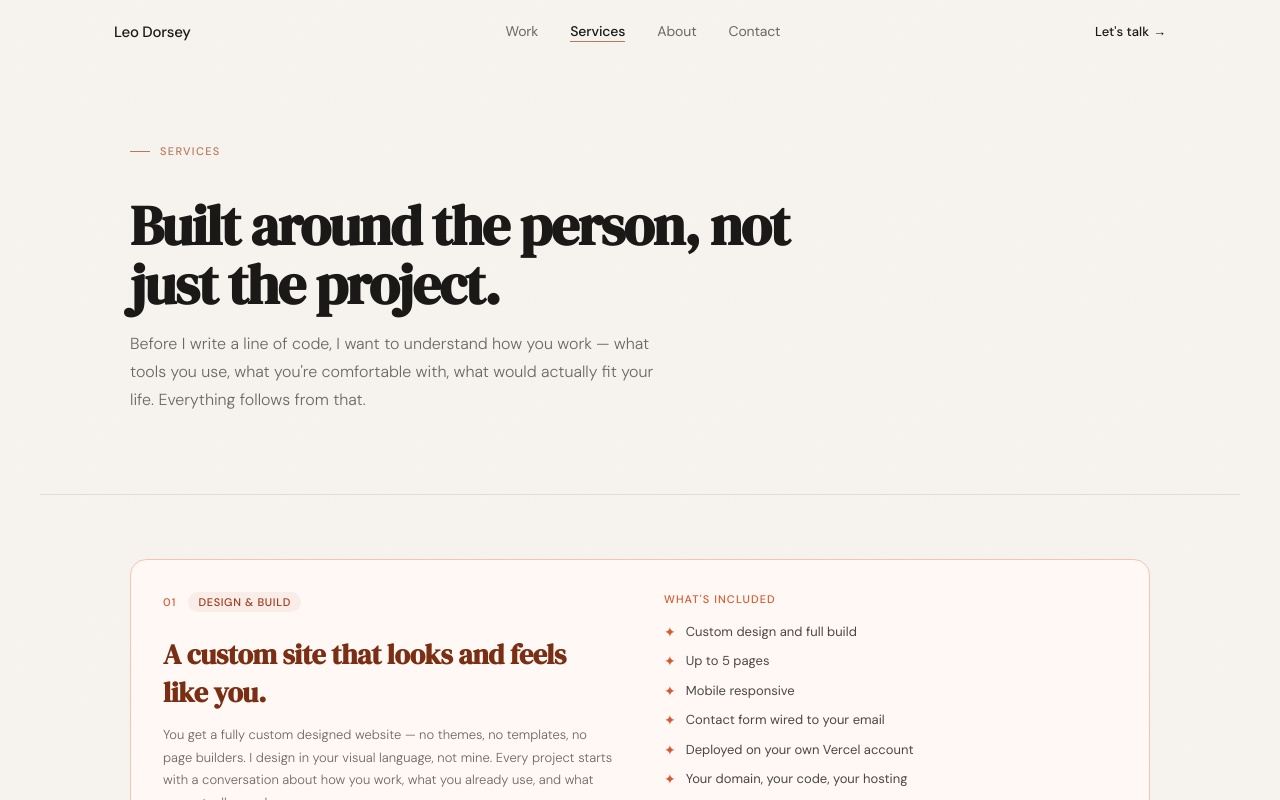
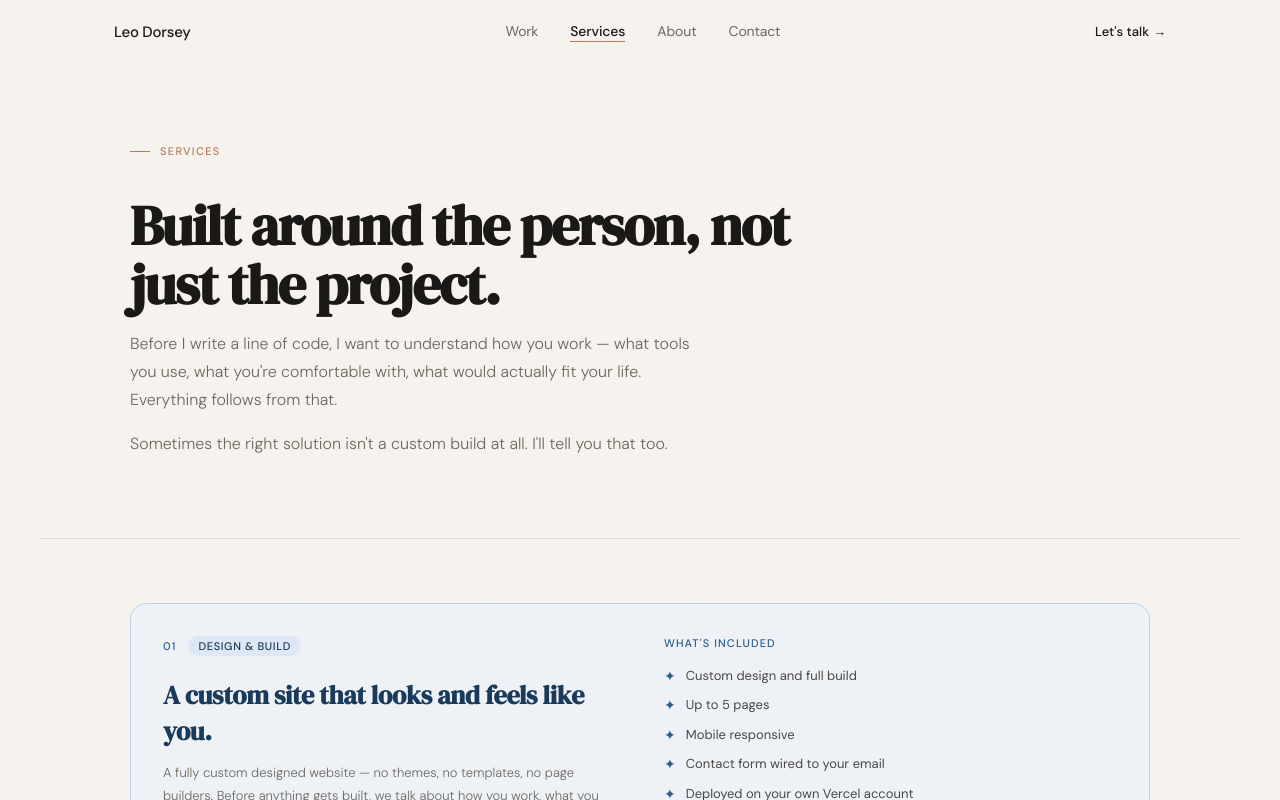
Before and after one commit to lddorse/leodorsey-site, a React (Vite) app: page /services in a window 1280 px wide. Built offline with nearby package versions, Linux system fonts and the light colour scheme.

Commit message:
Refine service descriptions and improve layout
Updated service descriptions and examples for clarity and detail. Adjusted layout and styling for better presentation.

```diff
--- a/src/pages/ServicesPage.jsx
+++ b/src/pages/ServicesPage.jsx
@@ -11,7 +11,7 @@ const services = [
     price: 'From $600',
     timeline: '2–3 weeks',
     who: 'Bars, venues, artists, musicians, small local businesses, nonprofits.',
-    desc: 'You get a fully custom designed website — no themes, no templates, no page builders. I design in your visual language, not mine. Every project starts with a conversation about how you work, what you already use, and what you actually need.',
+    desc: 'A fully custom designed website — no themes, no templates, no page builders. Before anything gets built, we talk about how you work, what you already use, and what you actually need. Sometimes that conversation changes the scope. Sometimes it saves you money. Either way, you get something built for your situation, not a generic one.',
     deliverables: [
       'Custom design and full build',
       'Up to 5 pages',
@@ -22,12 +22,13 @@ const services = [
       '2 rounds of revisions',
       '30 days of post-launch support',
     ],
-    example: 'Our Bar — fundraising landing page for a community bar revival in Penfield, IL.',
-    exampleUrl: 'https://ourbar.com',
-    bg: '#FFF8F5', border: '#F5C4B3',
-    tagBg: '#FAECE7', tagColor: '#993C1D',
-    titleColor: '#7A2E13',
-    accentColor: '#D85A30',
+    example: 'Elo Sec',
+    exampleDesc: 'Custom platform site for a self-hosted security infrastructure project.',
+    exampleUrl: 'https://elosec.tech',
+    bg: '#EEF2F7', border: '#BFD0E8',
+    tagBg: '#DDE7F5', tagColor: '#1A3A5C',
+    titleColor: '#1A3A5C',
+    accentColor: '#2A5C8A',
   },
   {
     n: '02',
@@ -36,20 +37,22 @@ const services = [
     price: 'From $1,500',
     timeline: '3–5 weeks',
     who: 'Independent makers, artists selling prints or merch, nonprofits running campaigns, bars running fundraisers.',
-    desc: 'Stripe integration, inventory management, and checkout flows built around whatever you already use — not whatever\'s easiest for me to build. If you manage your inventory in a spreadsheet, we build around that. No platform fees, no lock-in, no monthly subscription to a store builder.',
+    desc: 'Stripe integration, inventory management, and donation or checkout flows built around whatever you already use — not whatever\'s easiest to build. If you manage inventory in a spreadsheet, we build around that. No platform fees, no lock-in, no monthly subscription to a store builder.',
     deliverables: [
-      'Custom storefront or campaign page design and build',
+      'Custom storefront or fundraising page design and build',
       'Stripe payment integration',
-      'Inventory management built around your existing workflow',
-      'Order confirmation emails',
+      'Inventory or campaign management built around your workflow',
+      'Order or donation confirmation emails',
       'Mobile responsive',
       'Deployed on your own accounts',
       'Your code, your data, your customers',
       '2 rounds of revisions',
       '30 days of post-launch support',
     ],
-    example: 'Sacred Prints — custom e-commerce storefront with Google Sheets inventory sync for a screen printing business.',
-    exampleUrl: 'https://sacred-prints.com',
+    examples: [
+      { name: 'Sacred Prints', desc: 'Custom e-commerce storefront with Google Sheets inventory sync.', url: 'https://sacred-prints.com' },
+      { name: 'Our Bar', desc: 'Donation and fundraising platform for a community bar revival.', url: 'https://ourbarpenfield.com' },
+    ],
     bg: '#FAEEDA', border: '#FAC775',
     tagBg: '#F5DFB0', tagColor: '#633806',
     titleColor: '#633806',
@@ -62,7 +65,7 @@ const services = [
     price: 'From $3,000',
     timeline: '5–10 weeks',
     who: 'Organizations that need user accounts, member portals, dashboards, or anything that requires a database.',
-    desc: 'When you need more than a website — user authentication, a real database, admin dashboards, automated workflows. I build full-stack applications designed for non-technical end users. Security-aware by default, because that\'s my background.',
+    desc: 'When you need more than a website — user authentication, a real database, admin dashboards, automated workflows. Built for non-technical end users who shouldn\'t need to think about the technology. Security-aware by default, because that\'s my background.',
     deliverables: [
       'Full-stack application design and build',
       'User authentication and account management',
@@ -74,7 +77,8 @@ const services = [
       'Documentation so you can manage it yourself',
       '60 days of post-launch support',
     ],
-    example: 'Danville Pedestrian Club — member management, route logging, and event tracking for a local walking club.',
+    example: 'Danville Pedestrian Club',
+    exampleDesc: 'Member management, route logging, and event tracking for a local walking club.',
     exampleUrl: 'https://danville-pedestrian-club.vercel.app',
     bg: '#EAF3DE', border: '#C0DD97',
     tagBg: '#D5EAB7', tagColor: '#27500A',
@@ -91,8 +95,8 @@ const process = [
   },
   {
     n: '02',
-    title: 'We figure out how you work',
-    body: 'Before I write a line of code, I want to understand your workflow — what tools you use, what you\'re comfortable with, what would actually fit your life. The site gets built around those constraints.',
+    title: 'We figure out what you actually need',
+    body: 'Before I write a line of code, I want to understand your situation — what tools you use, what you\'re comfortable with, what would fit your life. Sometimes that changes the scope. Sometimes I recommend something simpler. Either way, you get the right solution.',
   },
   {
     n: '03',
@@ -107,18 +111,22 @@ const process = [
   {
     n: '05',
     title: '50% on launch, everything is yours',
-    body: 'Final payment on launch day. Everything — the code, the domain, the hosting accounts — lives under your name. You could never talk to me again and your site keeps running.',
+    body: 'Final payment on launch day. The code, the domain, the hosting — all under your name. You could never talk to me again and your site keeps running.',
   },
 ];
 
 const faqs = [
+  {
+    q: 'What if I don\'t know what I need?',
+    a: 'That\'s actually where I\'m most useful. Tell me what problem you\'re trying to solve and I\'ll figure out the right approach. Sometimes that\'s a custom build. Sometimes it\'s a simpler tool that costs you nothing. I\'d rather give you the right answer than sell you a project you don\'t need.',
+  },
   {
     q: 'What if I need changes after launch?',
     a: 'Every project includes 30–60 days of post-launch support for bug fixes and small adjustments. After that, I offer ongoing support at an hourly rate, or I can hand off the code and documentation so you or someone else can manage it.',
   },
   {
     q: 'Do I need to know anything technical?',
-    a: 'No. I\'ve built for people who had never heard of a CMS and for developers who wanted a second set of eyes. The whole point is that the end result fits how you actually work — not how a developer thinks you should work.',
+    a: 'No. The whole point is that the end result fits how you actually work — not how a developer thinks you should work. I\'ve built for people who had never heard of a CMS and for people who run their own servers.',
   },
   {
     q: 'What if my budget is smaller than your starting prices?',
@@ -133,10 +141,7 @@ const faqs = [
 function FAQItem({ item }) {
   const [open, setOpen] = useState(false);
   return (
-    <div style={{
-      borderTop: '0.5px solid #E0DDD5',
-      padding: '1.25rem 0',
-    }}>
+    <div style={{ borderTop: '0.5px solid #E0DDD5', padding: '1.25rem 0' }}>
       <button
         onClick={() => setOpen(!open)}
         style={{
@@ -162,8 +167,89 @@ function FAQItem({ item }) {
   );
 }
 
+function ServiceCard({ s }) {
+  const ref = useScrollReveal({ threshold: 0.08 });
+  return (
+    <div
+      ref={ref}
+      className="fade-up service-lane-grid"
+      style={{
+        background: s.bg,
+        border: `0.5px solid ${s.border}`,
+        borderRadius: 16,
+        padding: '2rem',
+        display: 'grid',
+        gridTemplateColumns: '1fr 1fr',
+        gap: '3rem',
+      }}
+    >
+      {/* Left */}
+      <div>
+        <div style={{ display: 'flex', alignItems: 'center', gap: 12, marginBottom: '1rem' }}>
+          <span style={{ fontSize: 11, fontWeight: 500, color: s.accentColor, letterSpacing: '0.1em' }}>{s.n}</span>
+          <span style={{ fontSize: 11, fontWeight: 500, letterSpacing: '0.06em', textTransform: 'uppercase', padding: '3px 10px', borderRadius: 100, background: s.tagBg, color: s.tagColor }}>{s.title}</span>
+        </div>
+        <h2 className="serif" style={{ fontSize: 26, color: s.titleColor, marginBottom: 8, letterSpacing: '-0.01em' }}>{s.tagline}</h2>
+        <p style={{ fontSize: 13, lineHeight: 1.75, color: '#6B6860', marginBottom: '1.25rem', fontWeight: 300 }}>{s.desc}</p>
+
+        <div style={{ display: 'flex', gap: '2rem', marginBottom: '1.25rem' }}>
+          <div>
+            <div style={{ fontSize: 11, fontWeight: 500, color: s.accentColor, letterSpacing: '0.08em', textTransform: 'uppercase', marginBottom: 4 }}>Starting at</div>
+            <div style={{ fontSize: 20, fontWeight: 500, color: s.titleColor, fontFamily: "'DM Serif Display', Georgia, serif" }}>{s.price}</div>
+          </div>
+          <div>
+            <div style={{ fontSize: 11, fontWeight: 500, color: s.accentColor, letterSpacing: '0.08em', textTransform: 'uppercase', marginBottom: 4 }}>Timeline</div>
+            <div style={{ fontSize: 20, fontWeight: 500, color: s.titleColor, fontFamily: "'DM Serif Display', Georgia, serif" }}>{s.timeline}</div>
+          </div>
+        </div>
+
+        <div style={{ fontSize: 12, color: '#9B9890', marginBottom: '1.5rem', fontStyle: 'italic' }}>
+          Good for: {s.who}
+        </div>
+
+        {s.examples ? (
+          <div style={{ display: 'flex', flexDirection: 'column', gap: 6 }}>
+            <div style={{ fontSize: 11, fontWeight: 500, color: s.accentColor, letterSpacing: '0.08em', textTransform: 'uppercase', marginBottom: 2 }}>Examples</div>
+            {s.examples.map(ex => (
+              <a key={ex.name} href={ex.url} target="_blank" rel="noopener noreferrer" style={{
+                fontSize: 12, color: s.accentColor, textDecoration: 'none', fontWeight: 500,
+                display: 'flex', alignItems: 'center', gap: 4,
+              }}>
+                {ex.name} ↗ <span style={{ color: '#9B9890', fontWeight: 300 }}>— {ex.desc}</span>
+              </a>
+            ))}
+          </div>
+        ) : (
+          <a href={s.exampleUrl} target="_blank" rel="noopener noreferrer" style={{
+            fontSize: 12, color: s.accentColor, textDecoration: 'none',
+            display: 'flex', alignItems: 'center', gap: 4, fontWeight: 500,
+          }}>
+            {s.example} ↗ <span style={{ color: '#9B9890', fontWeight: 300 }}>— {s.exampleDesc}</span>
+          </a>
+        )}
+      </div>
+
+      {/* Right — deliverables */}
+      <div>
+        <div style={{ fontSize: 11, fontWeight: 500, letterSpacing: '0.1em', color: s.accentColor, textTransform: 'uppercase', marginBottom: '1rem' }}>
+          What's included
+        </div>
+        <div style={{ display: 'flex', flexDirection: 'column', gap: 10 }}>
+          {s.deliverables.map((d, i) => (
+            <div key={i} style={{ display: 'flex', alignItems: 'flex-start', gap: 10 }}>
+              <span style={{ color: s.accentColor, fontSize: 14, flexShrink: 0, marginTop: 1 }}>✦</span>
+              <span style={{ fontSize: 13, color: '#4a4845', lineHeight: 1.5 }}>{d}</span>
+            </div>
+          ))}
+        </div>
+      </div>
+    </div>
+  );
+}
+
 export default function ServicesPage() {
   const headingRef = useScrollReveal();
+  const consultingRef = useScrollReveal({ threshold: 0.1 });
   const processRef = useScrollReveal({ threshold: 0.05 });
   const faqRef = useScrollReveal({ threshold: 0.05 });
 
@@ -193,9 +279,15 @@ export default function ServicesPage() {
             </h1>
             <p style={{
               fontSize: 16, lineHeight: 1.75, color: '#6B6860',
-              fontWeight: 300, maxWidth: 540,
+              fontWeight: 300, maxWidth: 560, marginBottom: '1rem',
             }}>
               Before I write a line of code, I want to understand how you work — what tools you use, what you're comfortable with, what would actually fit your life. Everything follows from that.
+            </p>
+            <p style={{
+              fontSize: 16, lineHeight: 1.75, color: '#6B6860',
+              fontWeight: 300, maxWidth: 560,
+            }}>
+              Sometimes the right solution isn't a custom build at all. I'll tell you that too.
             </p>
           </div>
         </div>
@@ -205,74 +297,38 @@ export default function ServicesPage() {
         {/* ── SERVICE LANES ── */}
         <div style={{ maxWidth: 1100, margin: '0 auto', padding: '4rem 2.5rem' }}>
           <div style={{ display: 'flex', flexDirection: 'column', gap: 24 }}>
-            {services.map((s, i) => {
-              const ref = useScrollReveal({ threshold: 0.08 });
-              return (
-                <div
-                  key={s.n}
-                  ref={ref}
-                  className="fade-up"
-                  style={{
-                    background: s.bg,
-                    border: `0.5px solid ${s.border}`,
-                    borderRadius: 16,
-                    padding: '2rem',
-                    display: 'grid',
-                    gridTemplateColumns: '1fr 1fr',
-                    gap: '3rem',
-                  }}
-                  className="fade-up service-lane-grid"
-                >
-                  {/* Left */}
-                  <div>
-                    <div style={{ display: 'flex', alignItems: 'center', gap: 12, marginBottom: '1rem' }}>
-                      <span style={{ fontSize: 11, fontWeight: 500, color: s.accentColor, letterSpacing: '0.1em' }}>{s.n}</span>
-                      <span style={{ fontSize: 11, fontWeight: 500, letterSpacing: '0.06em', textTransform: 'uppercase', padding: '3px 10px', borderRadius: 100, background: s.tagBg, color: s.tagColor }}>{s.title}</span>
-                    </div>
-                    <h2 className="serif" style={{ fontSize: 28, color: s.titleColor, marginBottom: 8, letterSpacing: '-0.01em' }}>{s.tagline}</h2>
-                    <p style={{ fontSize: 13, lineHeight: 1.75, color: '#6B6860', marginBottom: '1.25rem', fontWeight: 300 }}>{s.desc}</p>
+            {services.map(s => <ServiceCard key={s.n} s={s} />)}
+          </div>
+        </div>
 
-                    <div style={{ display: 'flex', gap: '2rem', marginBottom: '1.25rem' }}>
-                      <div>
-                        <div style={{ fontSize: 11, fontWeight: 500, color: s.accentColor, letterSpacing: '0.08em', textTransform: 'uppercase', marginBottom: 4 }}>Starting at</div>
-                        <div style={{ fontSize: 22, fontWeight: 500, color: s.titleColor, fontFamily: "'DM Serif Display', Georgia, serif" }}>{s.price}</div>
-                      </div>
-                      <div>
-                        <div style={{ fontSize: 11, fontWeight: 500, color: s.accentColor, letterSpacing: '0.08em', textTransform: 'uppercase', marginBottom: 4 }}>Timeline</div>
-                        <div style={{ fontSize: 22, fontWeight: 500, color: s.titleColor, fontFamily: "'DM Serif Display', Georgia, serif" }}>{s.timeline}</div>
-                      </div>
-                    </div>
-
-                    <div style={{ fontSize: 12, color: '#9B9890', marginBottom: '1.5rem', fontStyle: 'italic' }}>
-                      Good for: {s.who}
-                    </div>
-
-                    <a href={s.exampleUrl} target="_blank" rel="noopener noreferrer" style={{
-                      fontSize: 12, color: s.accentColor, textDecoration: 'none',
-                      display: 'flex', alignItems: 'center', gap: 4,
-                      fontWeight: 500,
-                    }}>
-                      See example: {s.example.split('—')[0].trim()} ↗
-                    </a>
-                  </div>
-
-                  {/* Right — deliverables */}
-                  <div>
-                    <div style={{ fontSize: 11, fontWeight: 500, letterSpacing: '0.1em', color: s.accentColor, textTransform: 'uppercase', marginBottom: '1rem' }}>
-                      What's included
-                    </div>
-                    <div style={{ display: 'flex', flexDirection: 'column', gap: 10 }}>
-                      {s.deliverables.map((d, i) => (
-                        <div key={i} style={{ display: 'flex', alignItems: 'flex-start', gap: 10 }}>
-                          <span style={{ color: s.accentColor, fontSize: 14, flexShrink: 0, marginTop: 1 }}>✦</span>
-                          <span style={{ fontSize: 13, color: '#4a4845', lineHeight: 1.5 }}>{d}</span>
-                        </div>
-                      ))}
-                    </div>
-                  </div>
-                </div>
-              );
-            })}
+        {/* ── CONSULTING STRIP ── */}
+        <div style={{ height: '0.5px', background: '#E0DDD5', margin: '0 2.5rem' }} />
+        <div style={{ maxWidth: 1100, margin: '0 auto', padding: '3rem 2.5rem' }}>
+          <div ref={consultingRef} className="fade-up" style={{
+            display: 'grid', gridTemplateColumns: '1fr 1fr', gap: '3rem', alignItems: 'center',
+          }} className="fade-up consulting-grid">
+            <div>
+              <div style={{ fontSize: 11, fontWeight: 500, letterSpacing: '0.12em', color: '#B87A5A', textTransform: 'uppercase', marginBottom: 8 }}>Not sure what you need?</div>
+              <h2 className="serif" style={{ fontSize: 28, color: '#1a1917', letterSpacing: '-0.01em', marginBottom: 12 }}>
+                Sometimes a conversation is the right first step.
+              </h2>
+              <p style={{ fontSize: 14, lineHeight: 1.8, color: '#6B6860', fontWeight: 300, margin: 0 }}>
+                If you're not sure what you need — or you're using something old and wondering if there's a better way — I'm happy to just talk through it. No pitch, no pressure. I'll give you an honest read on your situation and what I'd recommend, whether that's working with me or not.
+              </p>
+            </div>
+            <div style={{
+              background: '#fff', border: '0.5px solid #E0DDD5',
+              borderRadius: 14, padding: '1.75rem',
+            }}>
+              <div style={{ fontSize: 11, fontWeight: 500, color: '#B87A5A', letterSpacing: '0.08em', textTransform: 'uppercase', marginBottom: 12 }}>Strategy & Consulting</div>
+              <div style={{ fontSize: 28, fontFamily: "'DM Serif Display', Georgia, serif", color: '#1a1917', marginBottom: 8 }}>$100 / hr</div>
+              <p style={{ fontSize: 13, color: '#6B6860', lineHeight: 1.7, marginBottom: '1.25rem', fontWeight: 300 }}>
+                A focused 1-hour call where I assess your current setup, understand your goals, and give you a clear recommendation — what to build, what to change, or what to leave alone.
+              </p>
+              <Link to="/contact" className="ghost-link" style={{ fontSize: 13 }}>
+                Book a call →
+              </Link>
+            </div>
           </div>
         </div>
 
```
